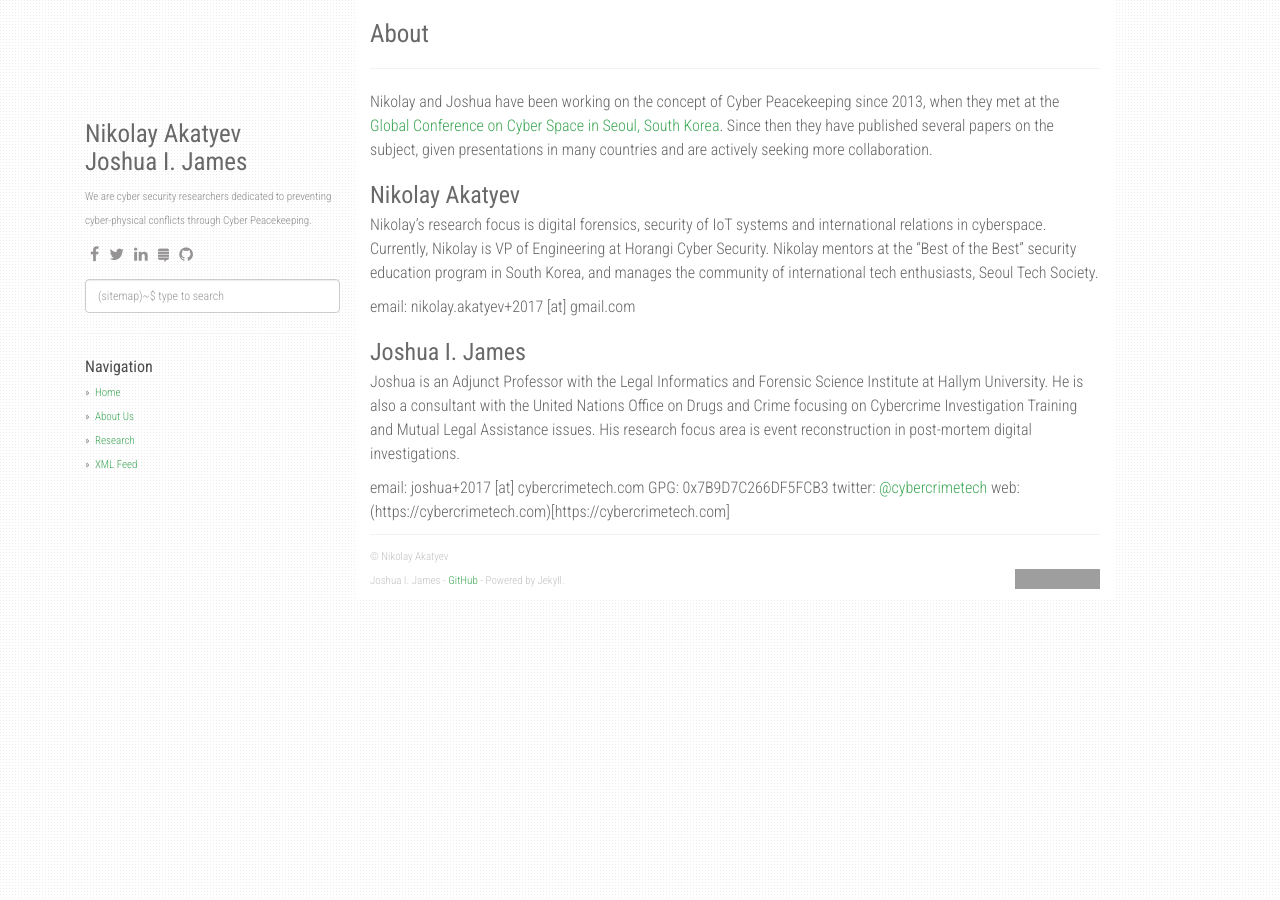
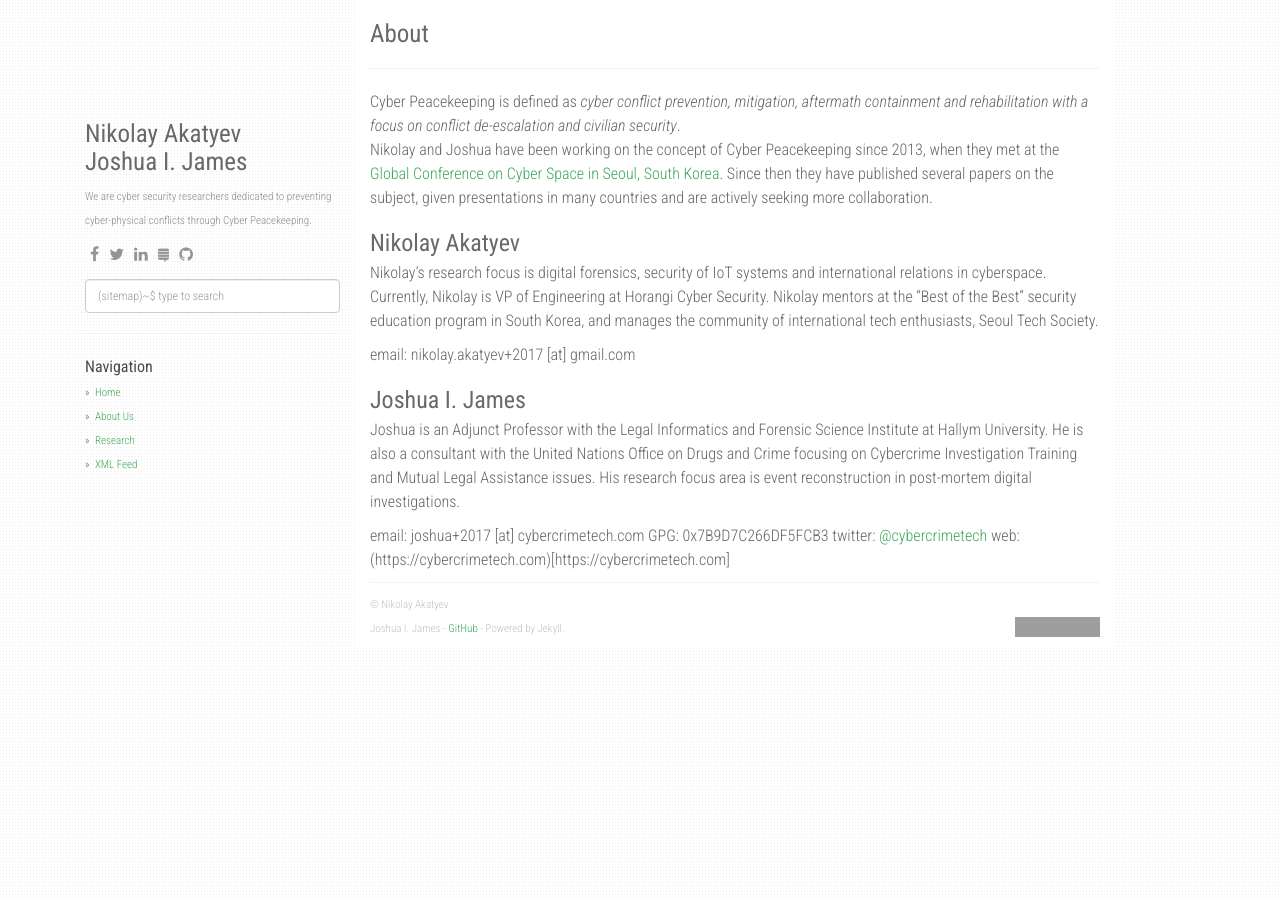
Before and after one commit to jijames/cyberpeacekeeping, a Jekyll site: the page built from about.md, in a window 1280 px wide. Built offline with Jekyll 4.4.1, drawn with Linux system fonts in a browser that asks for light colours; nearby versions of some CDN libraries; grey boxes are pictures that could not be loaded.

Commit message:
add cpk def to head

```diff
--- a/_layouts/page.html
+++ b/_layouts/page.html
@@ -5,6 +5,9 @@ layout: default
   <header class="post-header">
     <h1 class="post-title">{{ page.title }}</h1>
     <hr />
+    Cyber Peacekeeping is defined as <i>cyber conflict prevention, mitigation, aftermath
+containment and rehabilitation with a focus on conflict de-escalation and civilian
+security</i>.
   </header>
   <div class="post-content">
     {{ content }}
```
